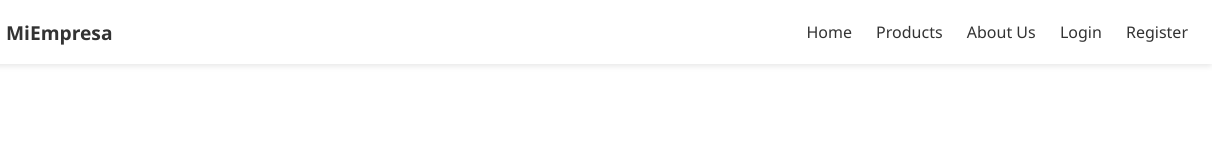
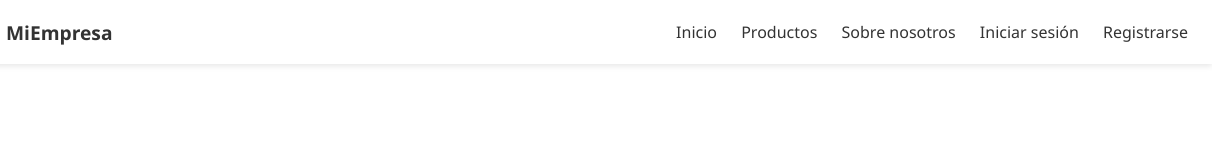
Before and after one commit to antoniotiradog05/trust-me, a plain HTML site: page navbar.html in a window 1280 px wide. Shown: the full height of the page, 68-1280 px from the left. Drawn offline with Linux system fonts and the light colour scheme.

Commit message:
change the language of the nav words

```diff
--- a/navbar.html
+++ b/navbar.html
@@ -1,10 +1,12 @@
 <!DOCTYPE html>
 <html lang="es">
+
 <head>
   <meta charset="UTF-8">
   <title>Barra de Navegación</title>
   <link rel="stylesheet" href="navbar.css">
 </head>
+
 <body>
 
   <nav>
@@ -16,13 +18,14 @@
 
 
     <div class="nav-links">
-      <a href="#">Home</a>
-      <a href="#">Products</a>
-      <a href="#">About Us</a>
-      <a href="#">Login</a>
-      <a href="#">Register</a>
+      <a href="#">Inicio</a>
+      <a href="#">Productos</a>
+      <a href="#">Sobre nosotros</a>
+      <a href="#">Iniciar sesión</a>
+      <a href="#">Registrarse</a>
     </div>
   </nav>
 
 </body>
+
 </html>
```
